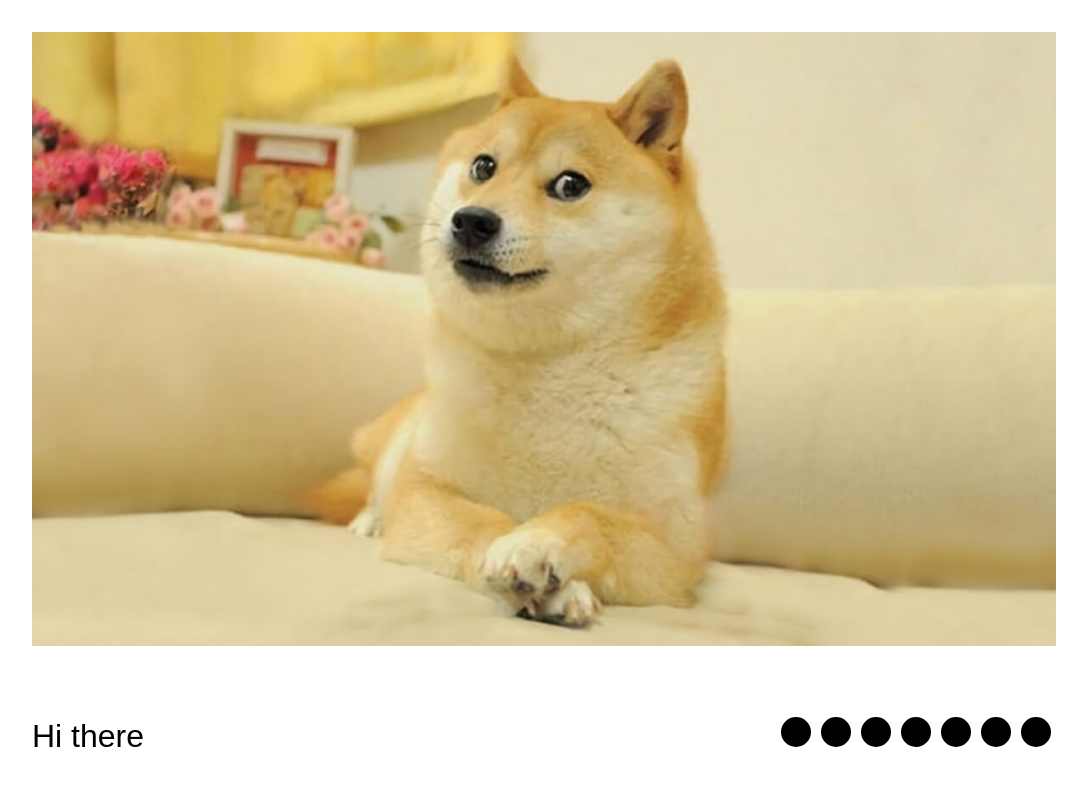
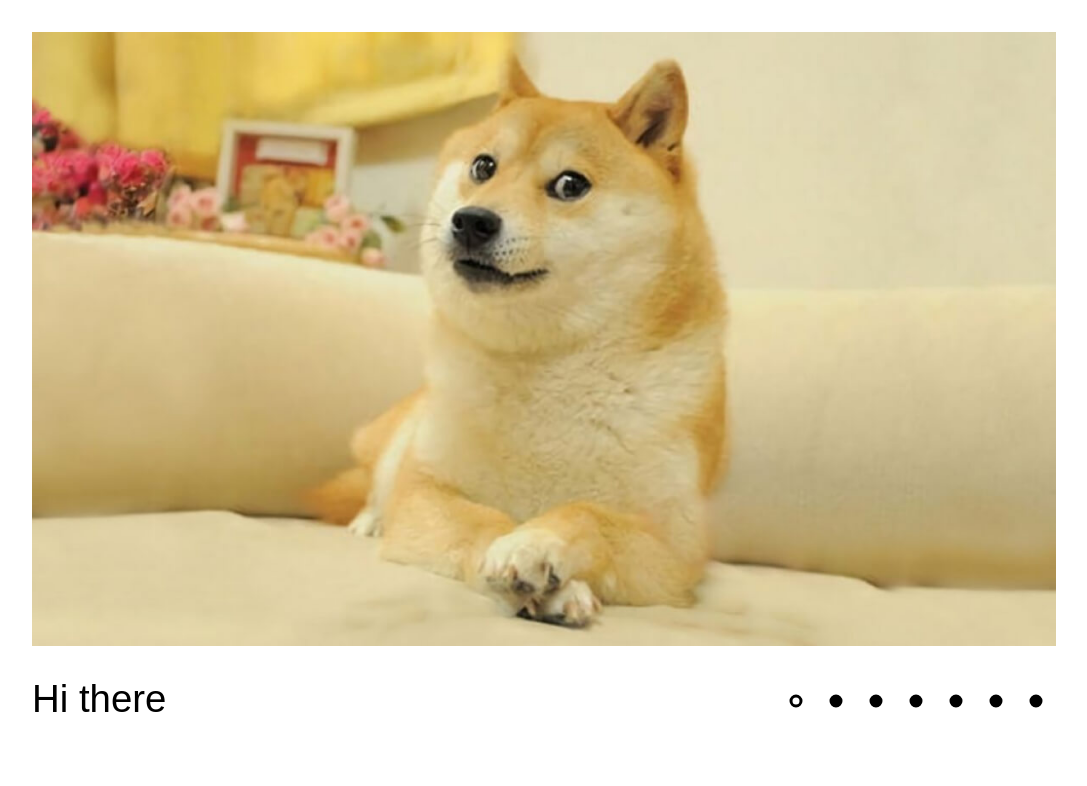
Before and after one commit to butuk/cssMemSlider, a plain HTML site: page cssMemSlider/index.html in a window 1280 px wide. Shown: the whole page, without its empty margins (96-1183 px from the left). Drawn offline with Linux system fonts and the light colour scheme.

Commit message:
refactor: improve functionality (`date`)

```diff
--- a/cssMemSlider/index.html
+++ b/cssMemSlider/index.html
@@ -20,7 +20,6 @@
 </head>
 <body>
   <div class="container">
-    <section class="slider__wrapper">
       <section class="slider">
         <input type="radio" name="radiobutton" id="choise1" checked>
         <input type="radio" name="radiobutton" id="choise2">
@@ -58,18 +57,43 @@
           <img src="images/7.jpg" alt="Did you like it?"/>
           <figcaption id="caption7">Hope, you've liked it</figcaption>
         </figure>
+
+        <label for="choise1" class="button" id="btn1">
+          <svg height="40" width="40">
+            <circle cx="20" cy="20" r="5" stroke="black" stroke-width="3" fill="black" />
+          </svg>
+        </label>
+        <label for="choise2" class="button" id="btn2">
+          <svg height="40" width="40">
+            <circle cx="20" cy="20" r="5" stroke="black" stroke-width="3" fill="black" />
+          </svg>
+        </label>
+        <label for="choise3" class="button" id="btn3">
+          <svg height="40" width="40">
+            <circle cx="20" cy="20" r="5" stroke="black" stroke-width="3" fill="black" />
+          </svg>
+        </label>
+        <label for="choise4" class="button" id="btn4">
+          <svg height="40" width="40">
+            <circle cx="20" cy="20" r="5" stroke="black" stroke-width="3" fill="black" />
+          </svg>
+        </label>
+        <label for="choise5" class="button" id="btn5">
+          <svg height="40" width="40">
+            <circle cx="20" cy="20" r="5" stroke="black" stroke-width="3" fill="black" />
+          </svg>
+        </label>
+        <label for="choise6" class="button" id="btn6">
+          <svg height="40" width="40">
+            <circle cx="20" cy="20" r="5" stroke="black" stroke-width="3" fill="black" />
+          </svg>
+        </label>
+        <label for="choise7" class="button" id="btn7">
+          <svg height="40" width="40">
+            <circle cx="20" cy="20" r="5" stroke="black" stroke-width="3" fill="black" />
+          </svg>
+        </label>
       </section>
-    </section>
-
-    <section class="navigation">
-      <label for="choise1" class="button"></label>
-      <label for="choise2" class="button"></label>
-      <label for="choise3" class="button"></label>
-      <label for="choise4" class="button"></label>
-      <label for="choise5" class="button"></label>
-      <label for="choise6" class="button"></label>
-      <label for="choise7" class="button"></label>
-    </section>
   </div>
 </body>
 </html>
--- a/cssMemSlider/style.css
+++ b/cssMemSlider/style.css
@@ -1,12 +1,7 @@
-*[type=radio] {
-  display: none;
-}
-
 html, body, div, p, img, figure, figcaption {
   margin: 0;
   padding: 0;
   border: 0;
-  font-size: 100%;
   vertical-align: baseline;
 }
 
@@ -20,12 +15,12 @@ figcaption, figure, section, div {
   display: block;
 }
 
-figcaption {
-  font-size: 2rem;
+* {
+  box-sizing: border-box;
 }
 
-* {
-  box-sizing: border-box;
+*[type=radio] {
+  display: none;
 }
 
 .container {
@@ -41,40 +36,35 @@ figcaption {
   overflow: hidden;
 }
 
-.slider__wrapper {
-  height: 90vh;
-}
-
 .slider {
   display: flex;
   width: 700%;
-}
-
-.navigation {
-  position: absolute;
-  bottom: 0;
-  right: 0;
-  display: flex;
+  height: 54vw;
 }
 
 figure {
   width: 14.2857142857%;
+  transition: all 0.6s ease-in-out;
+}
+
+figcaption {
+  font-size: 3vw;
+  position: absolute;
+  left: 0;
+  bottom: 0.3rem;
   transition: all 0.6s ease;
 }
 
-figcaption {
+.button {
+  display: inline-block;
   position: absolute;
-  left: 0;
   bottom: 0;
+  right: 0;
+  cursor: pointer;
 }
-
-.button {
-  height: 30px;
-  width: 30px;
-  margin: 5px;
-  cursor: pointer;
-  background: black;
-  border-radius: 30px;
+.button:hover > svg > circle {
+  fill: red;
+  stroke: red;
 }
 
 img {
@@ -110,59 +100,111 @@ img {
 }
 
 #choise1:checked ~ figure > #caption1 {
-  visibility: visible;
+  opacity: 1;
 }
 
 #choise2:checked ~ figure > #caption2 {
-  visibility: visible;
+  opacity: 1;
 }
 
 #choise3:checked ~ figure > #caption3 {
-  visibility: visible;
+  opacity: 1;
 }
 
 #choise4:checked ~ figure > #caption4 {
-  visibility: visible;
+  opacity: 1;
 }
 
 #choise5:checked ~ figure > #caption5 {
-  visibility: visible;
+  opacity: 1;
 }
 
 #choise6:checked ~ figure > #caption6 {
-  visibility: visible;
+  opacity: 1;
 }
 
 #choise7:checked ~ figure > #caption7 {
-  visibility: visible;
+  opacity: 1;
 }
 
 #choise1:not(:checked) ~ figure > #caption1 {
-  visibility: hidden;
+  opacity: 0;
 }
 
 #choise2:not(:checked) ~ figure > #caption2 {
-  visibility: hidden;
+  opacity: 0;
 }
 
 #choise3:not(:checked) ~ figure > #caption3 {
-  visibility: hidden;
+  opacity: 0;
 }
 
 #choise4:not(:checked) ~ figure > #caption4 {
-  visibility: hidden;
+  opacity: 0;
 }
 
 #choise5:not(:checked) ~ figure > #caption5 {
-  visibility: hidden;
+  opacity: 0;
 }
 
 #choise6:not(:checked) ~ figure > #caption6 {
-  visibility: hidden;
+  opacity: 0;
 }
 
 #choise7:not(:checked) ~ figure > #caption7 {
-  visibility: hidden;
+  opacity: 0;
+}
+
+#btn1 {
+  transform: translateX(-240px);
+}
+
+#btn2 {
+  transform: translateX(-200px);
+}
+
+#btn3 {
+  transform: translateX(-160px);
+}
+
+#btn4 {
+  transform: translateX(-120px);
+}
+
+#btn5 {
+  transform: translateX(-80px);
+}
+
+#btn6 {
+  transform: translateX(-40px);
+}
+
+#choise1:checked ~ #btn1 > svg > circle {
+  fill: none;
+}
+
+#choise2:checked ~ #btn2 > svg > circle {
+  fill: none;
+}
+
+#choise3:checked ~ #btn3 > svg > circle {
+  fill: none;
+}
+
+#choise4:checked ~ #btn4 > svg > circle {
+  fill: none;
+}
+
+#choise5:checked ~ #btn5 > svg > circle {
+  fill: none;
+}
+
+#choise6:checked ~ #btn6 > svg > circle {
+  fill: none;
+}
+
+#choise7:checked ~ #btn7 > svg > circle {
+  fill: none;
 }
 
 /*# sourceMappingURL=style.css.map */
```
